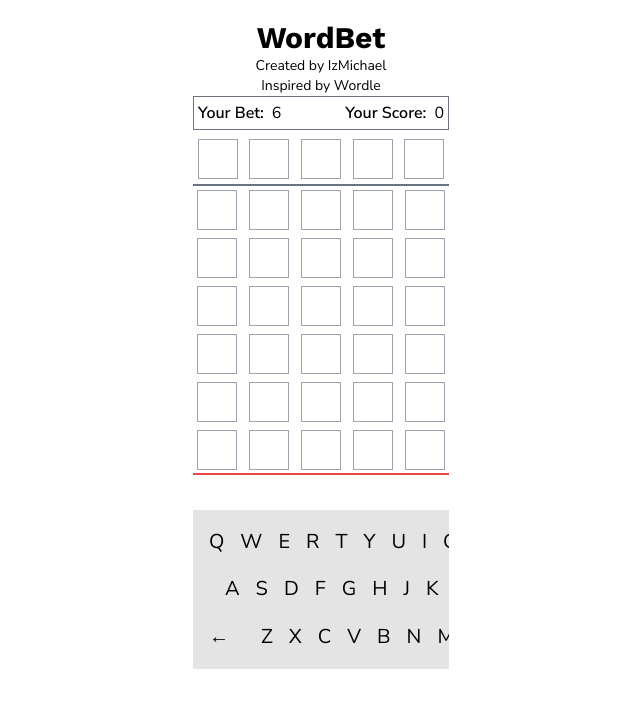
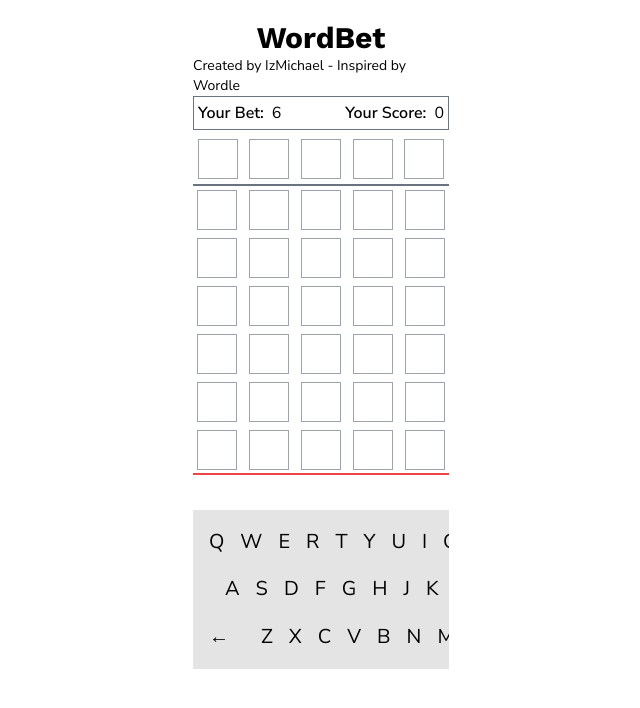
Before and after one commit to IzMichael/WordBet, a Svelte app: page / in a window 1280 px wide. Shown: the top 708 px of the page, without its empty margins (319-959 px from the left). Built offline with nearby package versions, Linux system fonts and the light colour scheme.

Commit message:
Persistent Score

```diff
--- a/src/App.svelte
+++ b/src/App.svelte
@@ -50,9 +50,10 @@
         },
         word: '     ',
         bet: 6,
-        score: 0
+        score: parseInt(window.localStorage.getItem('gamescore')) || 0
     };
     $: window.localStorage.setItem('gamedata', JSON.stringify(gamedata));
+    $: window.localStorage.setItem('gamescore', parseInt(gamedata.score));
     $: {
         if (betinp > 7) {
             betinp = 7;
@@ -150,8 +151,7 @@
 
 <div class="flex flex-col items-center justify-start w-full h-full max-h-screen px-5 py-5 mx-auto overflow-hidden lg:w-1/5 lg:px-0">
     <h1 class="text-3xl font-bold font-work">WordBet</h1>
-    <p class="text-sm">Created by IzMichael</p>
-    <p class="text-sm">Inspired by Wordle</p>
+    <p class="text-sm">Created by IzMichael - Inspired by Wordle</p>
 
     <div class="flex flex-row items-center justify-start w-full p-1 mb-2 border border-gray-500">
         <div class="flex flex-row items-center justify-between flex-1">
```
